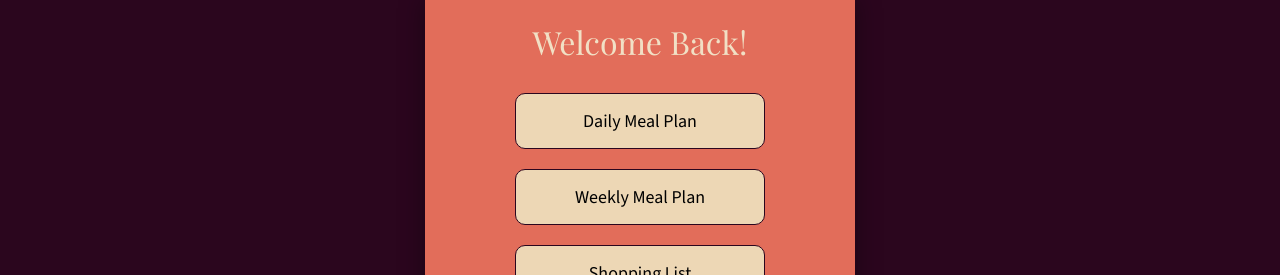
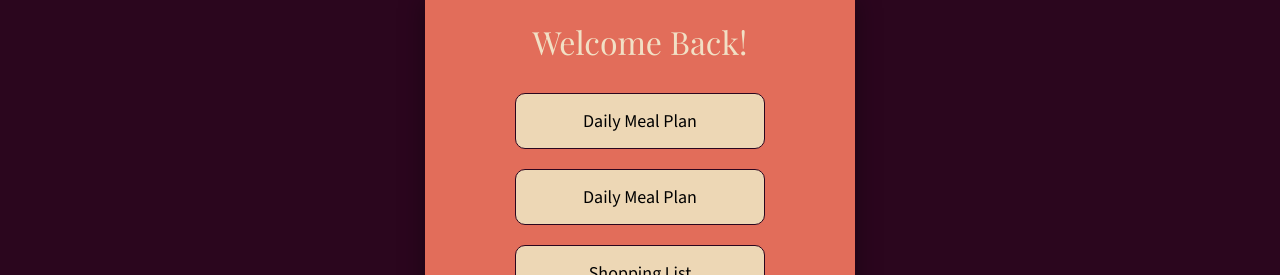
Before and after one commit to pmaidan/ChefMyself, a React (Vite) app: page / in a window 1280 px wide. Shown: the top 275 px of the page. Built offline with nearby package versions, Linux system fonts and the light colour scheme.

Commit message:
Change button label from 'Weekly' to 'Daily' Meal Plan

```diff
--- a/src/pages/Home.jsx
+++ b/src/pages/Home.jsx
@@ -24,7 +24,7 @@ export default function Home() {
             type="button"
             onClick={() => navigate("/meal-plan")}
           >
-            Weekly Meal Plan
+            Daily Meal Plan
           </button>
 
           <button
```
